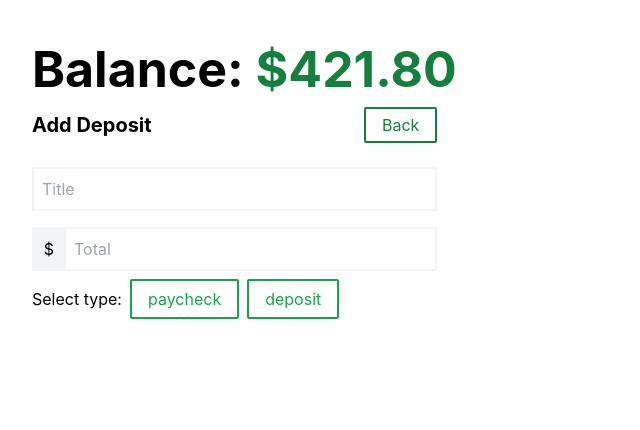
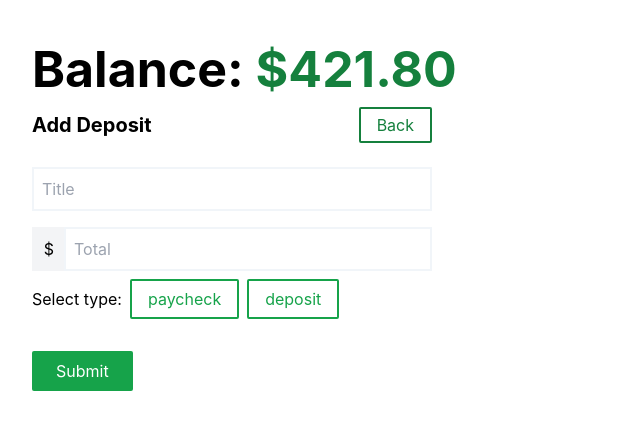
Before and after one commit to daniiltsioma/finance-tracker, a React (Create React App) app: page /deposit in a window 1280 px wide. Shown: the top 430 px of the page, without its empty margins (0-640 px from the left). Built offline with nearby package versions, Linux system fonts and the light colour scheme.

Commit message:
deposit form completed

```diff
--- a/src/components/forms/Input.tsx
+++ b/src/components/forms/Input.tsx
@@ -4,13 +4,21 @@ interface TextInputProps {
   id: string;
   type: string;
   placeholder: string;
+  errorMessage?: string;
   pre?: string;
 }
 
-const Input = ({ id, type, placeholder, pre }: TextInputProps) => {
+const Input = ({
+  id,
+  type,
+  placeholder,
+  errorMessage,
+  pre,
+}: TextInputProps) => {
   const { register } = useFormContext();
   return (
-    <div className="flex items-center mb-4">
+    <div className="mb-4">
+      <div className="flex items-center">
         {pre && (
           <div className="p-2 bg-gray-100 border-y-2 border-l-2 min-w-8 border-gray-100 text-center">
             {pre}
@@ -23,11 +31,15 @@ const Input = ({ id, type, placeholder, pre }: TextInputProps) => {
           {...register(id, {
             required: {
               value: true,
-            message: "This field is required",
+              message: "This field is required.",
             },
           })}
-        className="block w-full border-2 border-gray-100 px-2 py-2"
+          className={`block w-full border-2 ${
+            errorMessage ? "border-red-300" : "border-slate-100"
+          } px-2 py-2`}
         />
+      </div>
+      <div className="text-red-600 text-sm">{errorMessage}</div>
     </div>
   );
 };
--- a/src/components/forms/RadioInput.tsx
+++ b/src/components/forms/RadioInput.tsx
@@ -5,20 +5,29 @@ interface RadioInputProps {
   id: string;
   options: number[];
   label: string;
+  errorMessage?: string;
 }
 
-const RadioInput = ({ id, options, label }: RadioInputProps) => {
+const RadioInput = ({ id, options, label, errorMessage }: RadioInputProps) => {
   const { register } = useFormContext();
 
   return (
+    <div>
       <div className="flex items-center">
-      <div>{label}:</div>
+        <div className={`${errorMessage && "text-red-600"}`}>{label}:</div>
         {options.map((op) => (
-        <div className="ml-2">
+          <div className="ml-2" key={op}>
             <input
               type="radio"
-            {...register(id)}
-            className="peer hidden"
+              {...register(id, {
+                required: {
+                  value: true,
+                  message: "This field is required.",
+                },
+              })}
+              className={`peer hidden ${
+                errorMessage ? "border-red-300" : "border-slate-100"
+              }`}
               id={`${id}-${op}`}
             />
             <label
@@ -30,6 +39,8 @@ const RadioInput = ({ id, options, label }: RadioInputProps) => {
           </div>
         ))}
       </div>
+      <div className="text-red-600 text-sm mt-2">{errorMessage}</div>
+    </div>
   );
 };
 
--- a/src/components/transactions/Deposit.tsx
+++ b/src/components/transactions/Deposit.tsx
@@ -12,7 +12,7 @@ const Deposit = () => {
 
   return (
     <FormProvider {...methods}>
-      <div className="w-1/3">
+      <div className="w-[400px]">
         <div className="flex items-center justify-between">
           <h2 className="text-xl font-bold">Add Deposit</h2>
           <Link
@@ -24,9 +24,28 @@ const Deposit = () => {
         </div>
         <div className="mt-6">
           <form onSubmit={onSubmit}>
-            <Input id="title" type="text" placeholder="Title" />
-            <Input id="total" type="number" placeholder="Total" pre="$" />
-            <RadioInput id="type" options={[0, 1]} label="Select type" />
+            <Input
+              id="title"
+              type="text"
+              placeholder="Title"
+              errorMessage={methods.formState.errors.title?.message?.toString()}
+            />
+            <Input
+              id="total"
+              type="number"
+              placeholder="Total"
+              pre="$"
+              errorMessage={methods.formState.errors.total?.message?.toString()}
+            />
+            <RadioInput
+              id="type"
+              options={[0, 1]}
+              label="Select type"
+              errorMessage={methods.formState.errors.type?.message?.toString()}
+            />
+            <button className="border-green-600 hover:border-green-700 bg-green-600 hover:bg-green-700 text-white px-6 py-2 rounded-sm mt-8">
+              Submit
+            </button>
           </form>
         </div>
       </div>
--- a/src/components/transactions/TransactionList.tsx
+++ b/src/components/transactions/TransactionList.tsx
@@ -58,7 +58,7 @@ const TransactionList = () => {
   return (
     <>
       <h2 className="text-xl font-bold">Transactions</h2>
-      <div className="w-1/3">
+      <div className="w-[400px]">
         {transactions.reverse().map((t) => (
           <Transaction transaction={t} />
         ))}
```
Lines whose indentation alone changed are shown as unchanged.
